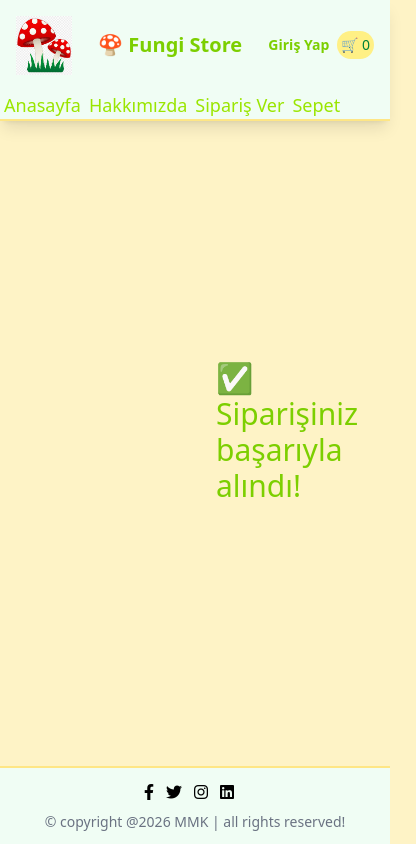
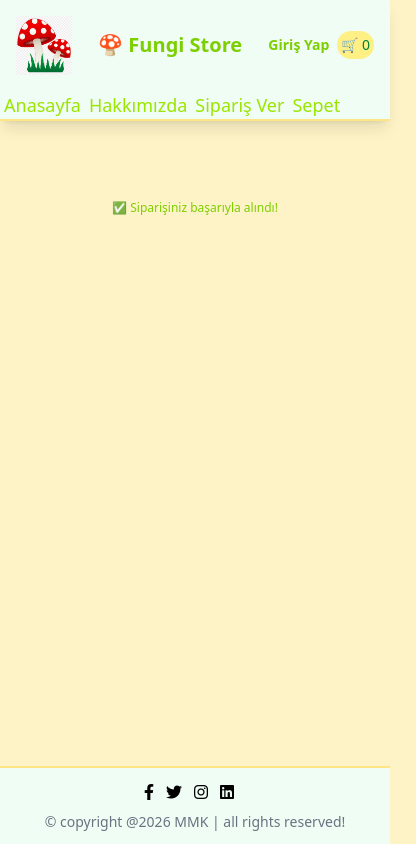
Before and after one commit to merve-meryem/fungistore, a React (Vite) app: page /success in a window 390 px wide. Shown: the whole page, 416 px wide, since content can reach past the window. Built offline with nearby package versions, Linux system fonts and the light colour scheme.

Commit message:
fix(Success): improve styling and formatting for consistency

```diff
--- a/src/pages/Success.jsx
+++ b/src/pages/Success.jsx
@@ -1,13 +1,10 @@
-
-import React from 'react'
+import React from "react";
 const Success = () => {
-
-
   return (
-    <div className="text-3xl text-lime-500 p-50 text-center">
+    <div className="text-xs sm:text-3xl text-lime-500 w-full  text-center items-center pt-10 sm:pt-50">
       ✅ Siparişiniz başarıyla alındı!
     </div>
-  )
-}
+  );
+};
 
-export default Success
+export default Success;
```
